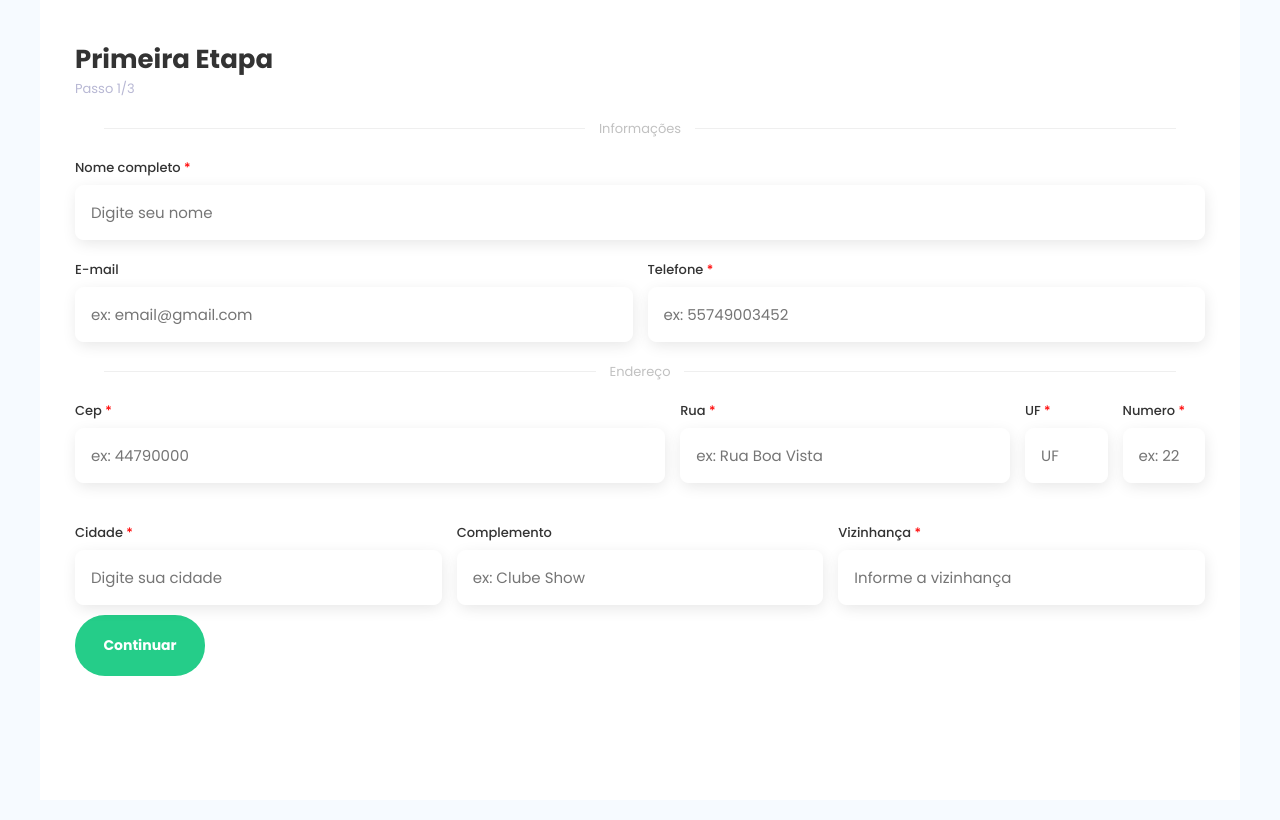
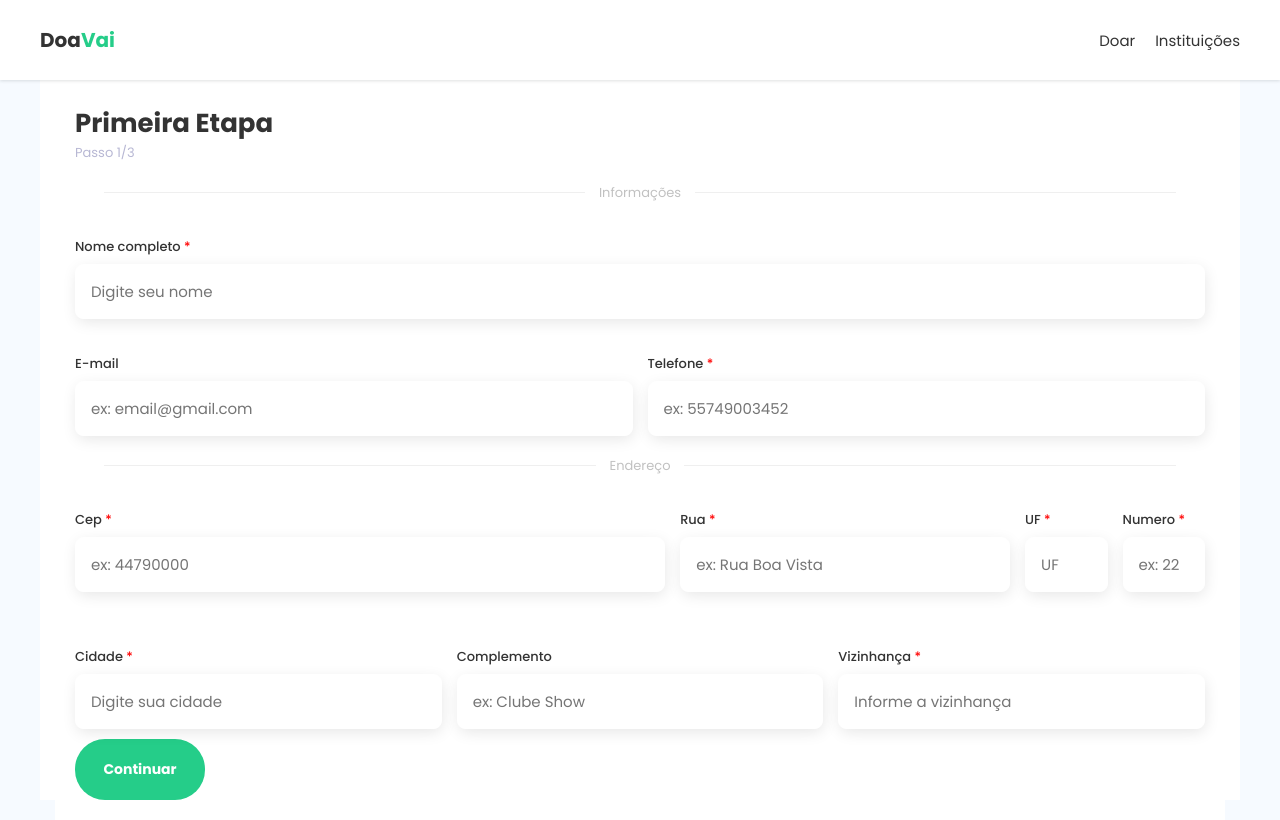
Before and after one commit to douglassantos45/computer-donation, a Next.js app: page /forms/step1 in a window 1280 px wide. Built offline with nearby package versions, Linux system fonts and the light colour scheme.

Commit message:
Formulario funcionando versão final

```diff
--- /dev/null
+++ b/src/components/Header/index.tsx
@@ -0,0 +1,62 @@
+import Link from 'next/link';
+import { useRef, useState } from 'react';
+import { VscChromeClose, VscListSelection } from 'react-icons/vsc';
+
+import styles from './styles.module.scss';
+
+export function Header() {
+  const [modal, setModal] = useState(false);
+  const modalRef = useRef(null);
+
+  function handleMenu() {
+    setModal(!modal);
+  }
+
+  return (
+    <header className={styles.header}>
+      <nav className={`${styles.nav} ${styles.container}`}>
+        <div className={styles.logo}>
+          <h1>
+            Doa<span>Vai</span>
+          </h1>
+        </div>
+        <div className={modal ? styles.nav_menu : ''} ref={modalRef}>
+          {modal && (
+            <div className={styles.nav_logo}>
+              <h1>
+                Doa<span>Vai</span>
+              </h1>
+            </div>
+          )}
+          <ul className={styles.nav_list}>
+            <li className={styles.nav_items}>
+              <Link
+                href="/"
+                className={`${styles.nav_link} ${styles.active_link}`}
+              >
+                Doar
+              </Link>
+            </li>
+            <li className={styles.nav_items}>
+              <Link
+                href="/institutions"
+                className={`${styles.nav_link} ${styles.active_link}`}
+              >
+                Instituições
+              </Link>
+            </li>
+          </ul>
+          {modal && (
+            <div className={styles.close} onClick={handleMenu}>
+              <VscChromeClose />
+            </div>
+          )}
+        </div>
+
+        <div className={styles.open} onClick={handleMenu}>
+          <VscListSelection />
+        </div>
+      </nav>
+    </header>
+  );
+}
--- /dev/null
+++ b/src/components/Header/styles.module.scss
@@ -0,0 +1,165 @@
+.header {
+  position: fixed;
+  top: 0;
+  left: 0;
+  width: 100%;
+  background-color: #fff;
+
+  padding: 10px;
+  box-shadow: 0px 1px 3px var(--box-shadow);
+
+  transition: 0.4s;
+
+  .container {
+    max-width: 1200px;
+    margin: 0 auto;
+  }
+
+  span {
+    color: var(--purple);
+  }
+
+  .nav {
+    height: 60px;
+    display: flex;
+    justify-content: space-between;
+    align-items: center;
+  }
+
+  .nav_list {
+    display: flex;
+    position: relative;
+
+    li:not(:last-child) {
+      margin-right: 2rem;
+    }
+
+    a {
+      color: var(--text-color);
+      transition: color 0.3s ease;
+      font-size: 15px;
+
+      &:hover {
+        color: var(--primary-color);
+      }
+    }
+
+    .active_link {
+      color: var(--text-color);
+      font-weight: var(--font-semi-bold);
+    }
+  }
+
+  .logo {
+    display: inline-flex;
+    align-items: center;
+
+    font-weight: 700;
+    transition: 0.3s;
+    font-size: 20px;
+
+    h1 {
+      font-size: 20px;
+    }
+
+    span {
+      color: var(--primary-color);
+    }
+
+    &:hover {
+      color: var(--);
+    }
+  }
+
+  .close {
+    position: absolute;
+    top: 22px;
+    left: 190px;
+
+
+    font-size: 18px;
+
+    cursor: pointer;
+  }
+
+  .open {
+    display: none;
+    font-size: 22px;
+
+    cursor: pointer;
+  }
+
+  .nav_logo {
+    display: none;
+    span {
+      color: var(--primary-color);
+    }
+  }
+
+}
+
+@media (max-width: 460px) {
+  .header {
+    .nav_list {
+      display: none;
+    }
+
+    .open {
+      display: block;
+    }
+  }
+
+  .nav_menu {
+    position: fixed;
+    bottom: 2rem;
+    background-color: var(--white-color) !important;
+    box-shadow: 2px 8px 24px var(--box-shadow);
+    width: 440px;
+    height: 100vh;
+    right: 0;
+    bottom: 0;
+    margin: 0 auto;
+    transform: translateX(50%);
+    padding: 20px;
+
+    transition: transform 0.3s ease;
+
+    background-color: var(--white-color);
+
+    .nav_list {
+      display: flex;
+    }
+
+    .nav_logo {
+      display: block !important;
+    }
+
+    li:not(:last-child) {
+      margin-bottom: 10px;
+    }
+  }
+
+  .nav_list {
+    display: flex;
+    flex-direction: column;
+    align-items: flex-start;
+
+    margin-top: 30px;
+  }
+
+  .nav_link {
+    color: var(--text-color);
+    display: flex;
+    padding: 0.5rem;
+    border-radius: 50%;
+
+    i {
+      font-size: 1.6rem;
+    }
+
+    span {
+      display: none;
+    }
+  }
+
+}
--- a/src/pages/_app.tsx
+++ b/src/pages/_app.tsx
@@ -1,5 +1,6 @@
 import { Toaster } from 'react-hot-toast';
 import '../../styles/global.scss';
+import { Header } from '../components/Header';
 import { FormProvider } from '../contexts/FormContext';
 
 function MyApp({ Component, pageProps }) {
@@ -12,6 +13,7 @@ function MyApp({ Component, pageProps }) {
           },
         }}
       />
+      <Header />
       <div className="container">
         <Component {...pageProps} />
       </div>
--- a/src/pages/forms/step1/styles.module.scss
+++ b/src/pages/forms/step1/styles.module.scss
@@ -6,6 +6,7 @@
   background: var(--white-color);
 
   padding: 20px;
+  margin-top: 8vh;
 
   section {
     margin-bottom: 10px;
@@ -51,16 +52,3 @@
     }
   }
 }
-
-@media (max-width: 490px) {
-  .container {
-    .input-group {
-      align-items: flex-end;
-      margin-bottom: 15px;
-      background-color: red;
-      label:not(:last-child) {
-        margin-bottom: 15px;
-      }
-    }
-  }
-}
--- a/src/pages/forms/step2/styles.module.scss
+++ b/src/pages/forms/step2/styles.module.scss
@@ -6,7 +6,7 @@
   margin-bottom: 10px;
   background-color: var(--white-color);
 
-  margin-top: 5vh;
+  margin-top: 8vh;
   padding: 20px;
 
   .hr {
--- /dev/null
+++ b/src/pages/institutions/styles.module.scss
@@ -0,0 +1,4 @@
+.container {
+  margin-top: 70px;
+  padding: 20px;
+}
--- a/styles/global.scss
+++ b/styles/global.scss
@@ -16,6 +16,8 @@
   --body-color: #f6FAFF;
   --white-color: #fff;
   --text-color: #333;
+  --box-shadow: rgb(43 46 50 / 15%);
+  --primary-color: #25cd89;
   font-size: 62.5%;
 }
 
@@ -46,12 +48,12 @@ input, select {
   }
 
   &:focus {
-    border: 1px solid #25cd89;
+    border: 1px solid var(--primary-color);
   }
 }
 
 button {
-  background-color: #25cd89;
+  background-color: var(--primary-color);
   color: #fff;
   font-size: 14px;
   font-weight: bold;
@@ -116,10 +118,13 @@ hr {
 
 .input-group {
   display: flex;
-  position: relative;
 
   label:not(:last-child) {
     margin-right: 15px;
+  }
+
+  label {
+    margin-top: 15px;
   }
 
   .sm {
@@ -181,15 +186,12 @@ hr {
     .input-group {
       flex-direction: column;
       align-items: flex-start !important;
-
       label:not(:last-child) {
         margin-bottom: 15px;
       }
     }
 
     section .input-group {
-      flex-direction: column;
-      align-items: flex-start;
       margin-bottom: 15px;
       label:not(:last-child) {
         margin-bottom: 15px;
```
Also changed, not shown: src/pages/institutions/index.tsx (added, +9 -0 lines).
